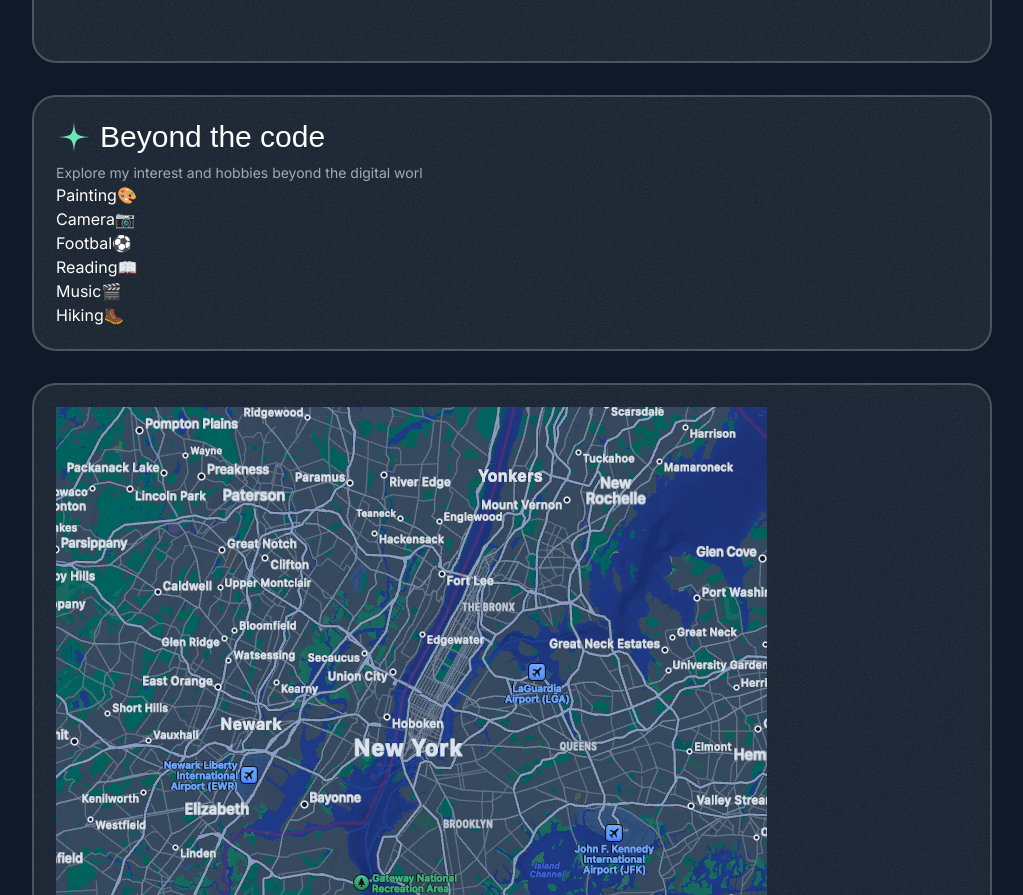
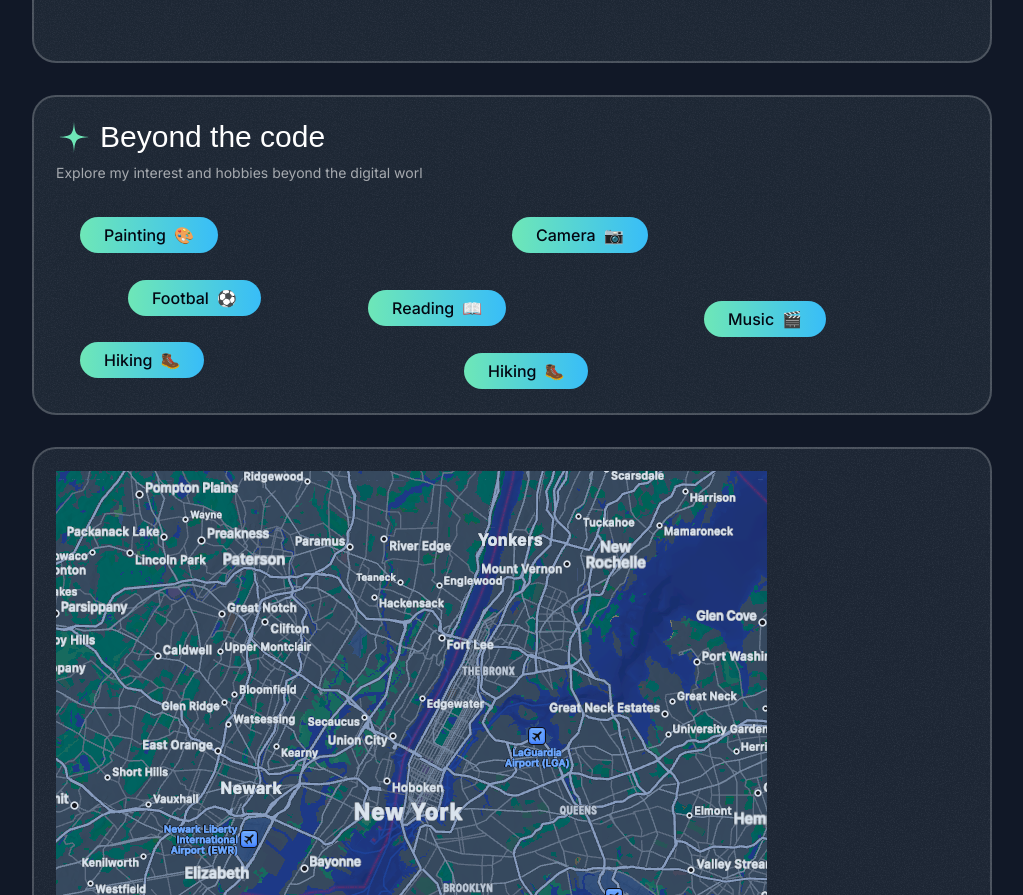
Before and after one commit to Niteshpanday05/portfolio, a Next.js app: page / in a window 1280 px wide. Shown: the part 4609-5504 px from the top of the page, without its empty margins (128-1151 px from the left). Built offline with nearby package versions, Linux system fonts and the light colour scheme; a web font is replaced by a local one.

Commit message:
beyond the code section completed

```diff
--- a/src/sections/About.tsx
+++ b/src/sections/About.tsx
@@ -46,26 +46,44 @@
   {
     title: "Painting",
     emoji: "🎨",
+    left: "5%",
+    top: "5%",
   },
   {
     title: "Camera",
     emoji: "📷",
+    left: "50%",
+    top: "5%",
   },
   {
     title: "Footbal",
     emoji: "⚽",
+    left: "10%",
+    top: "35%",
   },
   {
     title: "Reading",
     emoji: "📖",
+    left: "35%",
+    top: "40%",
   },
   {
     title: "Music",
     emoji: "🎬",
+    left: "70%",
+    top: "45%",
   },
   {
     title: "Hiking",
     emoji: "🥾",
+    left: "5%",
+    top: "65%",
+  },
+  {
+    title: "Hiking",
+    emoji: "🥾",
+    left: "45%",
+    top: "70%",
   },
 ];
 
@@ -102,16 +120,26 @@
               itemsWrapperClassName="-translate-x-1/2"
             />
           </Card>
-          <Card>
+          <Card className="h-[320px] p-0 flex flex-col">
             <CardHeader
               title="Beyond the code"
               description=" Explore my interest and hobbies beyond the digital worl"
+              className="px-6 py-6"
             />
 
-            <div>
+            <div className="relative flex-1">
               {hobbies.map((hobby) => (
-                <div key={hobby.title}>
-                  <span>{hobby.title}</span>
+                <div
+                  key={hobby.title}
+                  className="inline-flex  items-center gap-2 px-6 bg-gradient-to-r from-emerald-300 to-sky-400 rounded-full py-1.5  absolute"
+                  style={{
+                    left: hobby.left,
+                    top: hobby.top,
+                  }}
+                >
+                  <span className="font-medium text-gray-950">
+                    {hobby.title}
+                  </span>
                   <span>{hobby.emoji}</span>
                 </div>
               ))}
```
